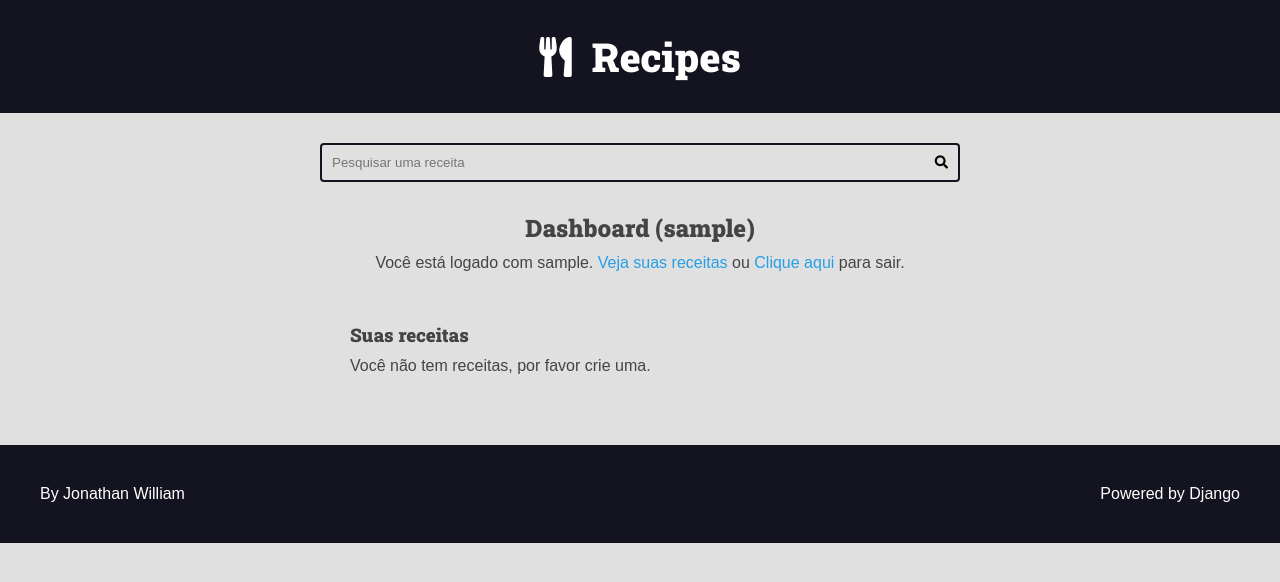
After one commit to WilliamJonathan/curso-django-projeto1, a Django app: page /authors/dashboard/ in a window 1280 px wide. The commit adds this page. Shown: the top 582 px of the page. Run offline with Django 4.2, Linux system fonts and the light colour scheme; the visitor is signed in with stand-in values (Sample User, id 1); data that the repository does not hold is empty.

Commit message:
view dahboard implemented

```diff
--- /dev/null
+++ b/authors/templates/authors/pages/dashboard.html
@@ -0,0 +1,26 @@
+{% extends 'global/base.html' %}
+{% block title %}Dashboard ({{ user }}) | {% endblock title %}
+{% block content %}
+  <div class="main-content center container">
+    <h2>Dashboard ({{ user }})</h2>
+    {% include 'authors/partials/login_message.html' %}
+
+    <div class="authors-dashboard-container">
+      <h3>Suas receitas</h3>
+
+      <ul>
+        {% for recipe in recipes %}
+          <li>
+            <a href="{% url 'authors:dashboard_recipe_edit' recipe.id %}">{{ recipe.title }}</a>
+          </li>
+        {% empty %}
+          <li>
+            <p>Você não tem receitas, por favor crie uma.</p>
+          </li>
+        {% endfor %}
+      </ul>
+    </div>
+  </div>
+
+  {% include 'global/partials/messages.html' %}
+  {% endblock content %}
--- /dev/null
+++ b/authors/templates/authors/partials/login_message.html
@@ -0,0 +1,12 @@
+{% if user.is_authenticated %}
+<div class="login-message">
+    Você está logado com
+  {{ request.user.username }}.
+  <a href="{% url 'authors:dashboard' %}">Veja suas receitas</a> ou
+  <form class="inline-form" action="{% url 'authors:logout' %}" method='POST'>
+    {% csrf_token %}
+    <input type="hidden" name="username" value="{{ request.user.username }}">
+    <button class="plaintext-button" type="submit">Clique aqui</button>
+  </form> para sair.
+</div>
+{% endif %}
--- a/authors/urls.py
+++ b/authors/urls.py
@@ -10,4 +10,10 @@ urlpatterns = [
     path('login/', views.login_view, name='login'),
     path('login/create/', views.login_create, name='login_create'),
     path('logout/', views.logout_view, name='logout'),
+    path('dashboard/', views.dashboard, name='dashboard'),
+    path(
+        'dashboard/recipe/<int:id>/edit/',
+        views.dashboard_recipe_edit,
+        name='dashboard_recipe_edit'
+    ),
 ]
--- a/authors/views.py
+++ b/authors/views.py
@@ -4,6 +4,9 @@ from django.contrib.auth.decorators import login_required
 from django.http import Http404
 from django.shortcuts import redirect, render
 from django.urls import reverse
+from recipes.models import Recipe
+
+from authors.forms.recipe_form import AuthorRecipeForm
 
 from .forms import LoginForm, RegisterForm
 
@@ -50,7 +53,6 @@ def login_create(request):
         raise Http404()
 
     form = LoginForm(request.POST)
-    login_url = reverse('authors:login')
 
     if form.is_valid():
         authenticated_user = authenticate(
@@ -66,7 +68,7 @@ def login_create(request):
     else:
         messages.error(request, 'nome de usuário ou senha inválidos')
 
-    return redirect(login_url)
+    return redirect(reverse('authors:dashboard'))
 
 
 @login_required(login_url='authors:login', redirect_field_name='next')
@@ -82,3 +84,43 @@ def logout_view(request):
     messages.success(request, 'Desconectado com sucesso')
     logout(request)
     return redirect(reverse('authors:login'))
+
+
+@login_required(login_url='authors:login', redirect_field_name='next')
+def dashboard(request):
+    recipes = Recipe.objects.filter(
+        is_published=False,
+        author=request.user
+    )
+    return render(
+        request,
+        'authors/pages/dashboard.html',
+        context={
+            'recipes': recipes,
+        }
+    )
+
+
+@login_required(login_url='authors:login', redirect_field_name='next')
+def dashboard_recipe_edit(request, id):
+    recipe = Recipe.objects.filter(
+        is_published=False,
+        author=request.user,
+        pk=id,
+    ).first()
+
+    if not recipe:
+        raise Http404()
+
+    form = AuthorRecipeForm(
+        data=request.POST or None,
+        instance=recipe
+    )
+
+    return render(
+        request,
+        'authors/pages/dashboard_recipe.html',
+        context={
+            'form': form
+        }
+    )
--- a/base_static/global/css/style.css
+++ b/base_static/global/css/style.css
@@ -66,6 +66,15 @@ h4,
 h5,
 h6 {
     font-family: var(--font-headings);
+}
+
+img {
+    max-width: 100%;
+}
+
+a {
+    color: var(--color-primary);
+    text-decoration: none;
 }
 
 .container {
@@ -329,7 +338,9 @@ h6 {
     color: var(--color-error-dark);
 }
 
-.form-content input {
+.form-content input,
+.form-content textarea,
+.form-content select {
     width: 100%;
     padding: 1rem;
     border-radius: 0.4rem;
@@ -351,6 +362,10 @@ h6 {
 
 .inline-form {
     display: inline;
+}
+
+.span-2 {
+    grid-column: span 2;
 }
 
 .plaintext-button {
@@ -414,10 +429,32 @@ h6 {
     color: var(--color-debug-dark);
 }
 
+/* Authors */
+.login-message {
+    margin: 1rem 0;
+}
+
+.authors-dashboard-container {
+    max-width: 64rem;
+    text-align: left;
+    padding: var(--spacing-gutter-medium);
+    margin: 0 auto;
+}
+
+.authors-dashboard-container h3,
+.authors-dashboard-container p,
+.authors-dashboard-container ul {
+list-style-type: none;
+    margin: 1rem 0;
+}
+
 /* Generics */
-
 .center {
     text-align: center;
+}
+
+.left {
+    text-align: left;
 }
 
 .m-x {
```
Also changed, not shown: authors/forms/recipe_form.py (added, +36 -0 lines), authors/templates/authors/pages/dashboard_recipe.html (added, +17 -0 lines), authors/templates/authors/pages/login.html (+4 -13 lines), base_templates/global/partials/form.html (+7 -1 lines), recipes/admin.py (+11 -1 lines).
